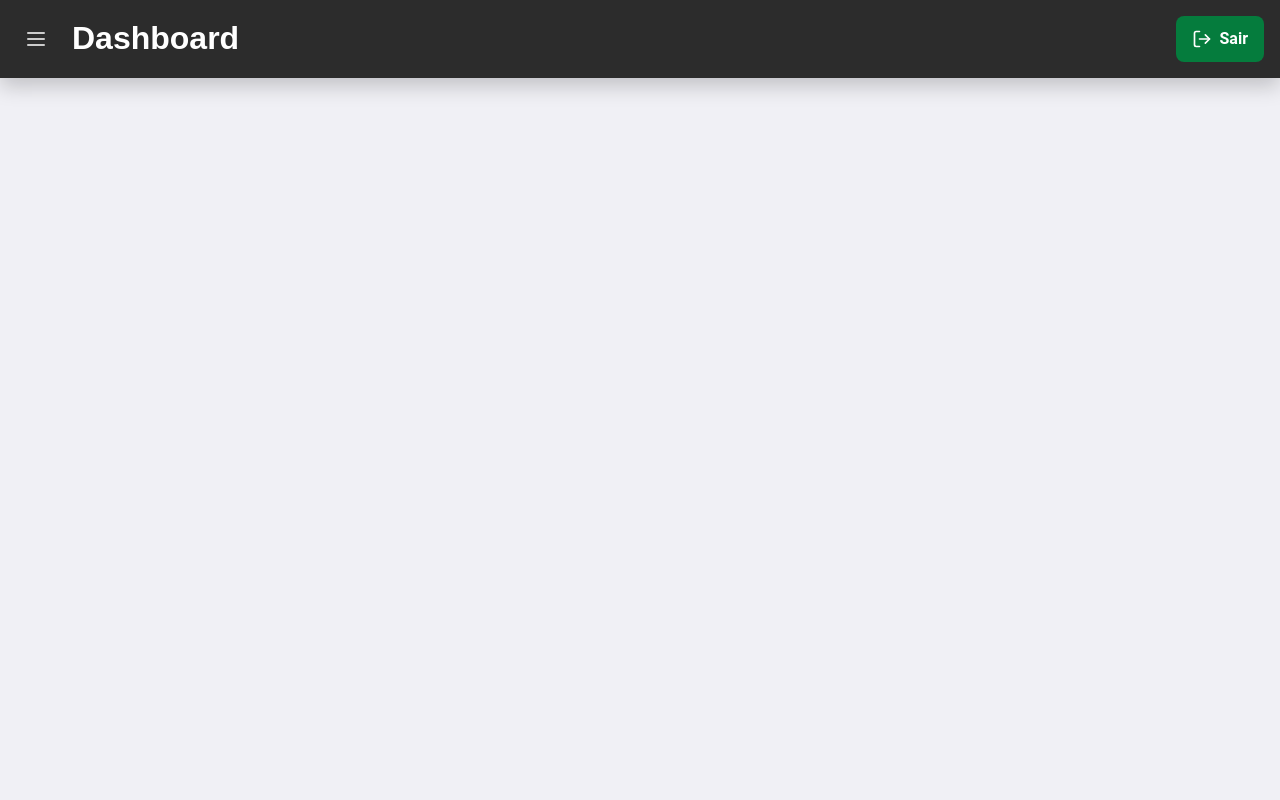
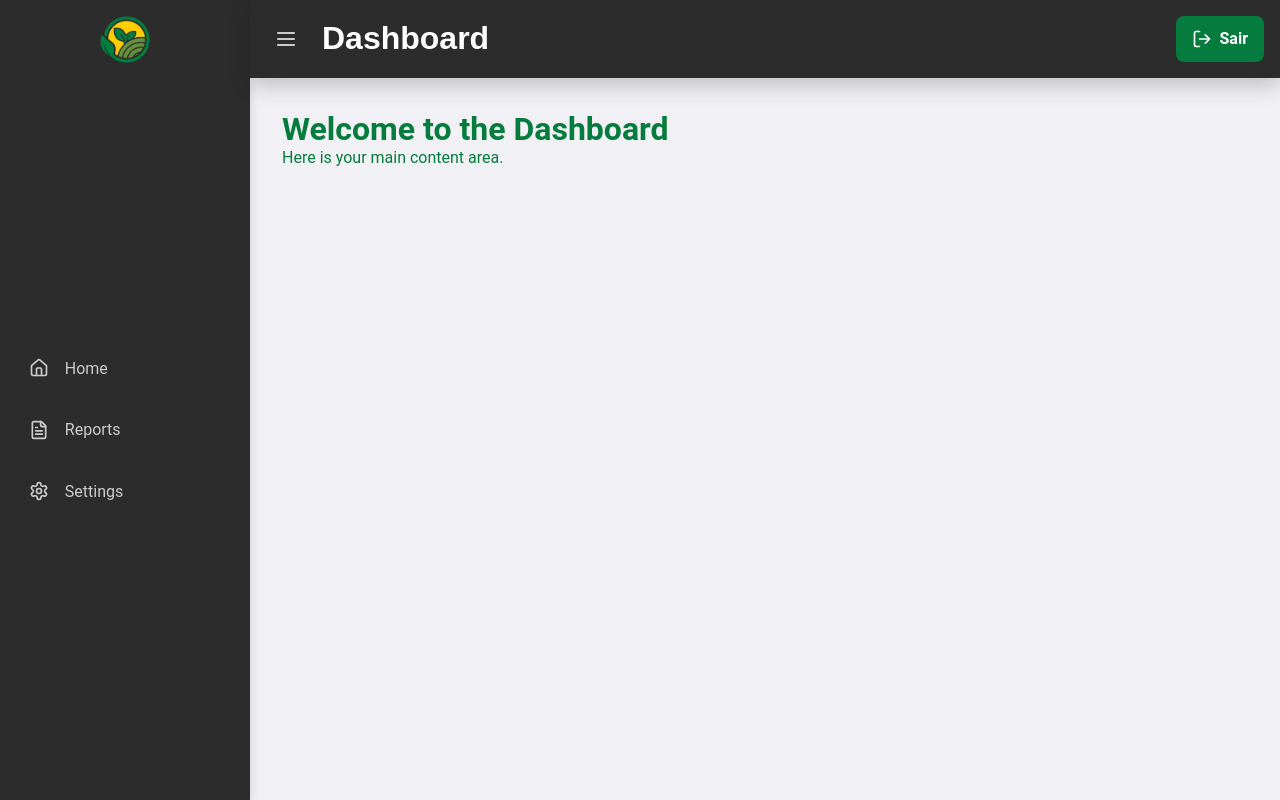
Before and after one commit to KevinRuanSoares/serasa_test_web, a React (Vite) app: page /dashboard in a window 1280 px wide. Built offline with nearby package versions, Linux system fonts and the light colour scheme; sample sign-in values are in the browser's storage.

Commit message:
feat: added sidebar;

```diff
--- /dev/null
+++ b/src/components/Sidebar/index.tsx
@@ -0,0 +1,37 @@
+import React from "react";
+import { Home, Settings, FileText } from "lucide-react";
+import { SidebarContainer, LogoSection, Logo, NavSection, NavItem, LogoutSection } from "./styles";
+
+interface SidebarProps {
+  onLogout?: () => void;
+}
+
+const Sidebar: React.FC<SidebarProps> = ({ onLogout }) => {
+  return (
+    <SidebarContainer>
+      <LogoSection>
+        <Logo>
+        <img src="assets/icon.png" alt="ProfProfile" width={50} />
+        </Logo>
+      </LogoSection>
+      <NavSection>
+        <NavItem>
+          <Home size={20} />
+          <span>Home</span>
+        </NavItem>
+        <NavItem>
+          <FileText size={20} />
+          <span>Reports</span>
+        </NavItem>
+        <NavItem>
+          <Settings size={20} />
+          <span>Settings</span>
+        </NavItem>
+      </NavSection>
+      <LogoutSection>
+      </LogoutSection>
+    </SidebarContainer>
+  );
+};
+
+export default Sidebar;
--- /dev/null
+++ b/src/components/Sidebar/styles.ts
@@ -0,0 +1,69 @@
+import styled from "styled-components";
+
+export const SidebarContainer = styled.div`
+  height: 100vh;
+  width: 250px;
+  background-color: #2c2c2c;
+  display: flex;
+  flex-direction: column;
+  justify-content: space-between;
+  padding: 1rem;
+  box-shadow: 2px 0 8px rgba(0, 0, 0, 0.1);
+`;
+
+export const LogoSection = styled.div`
+  text-align: center;
+  margin-bottom: 2rem;
+`;
+
+export const Logo = styled.h1`
+  font-size: 1.5rem;
+  color: #057C3D;
+  font-weight: bold;
+`;
+
+export const NavSection = styled.div`
+  display: flex;
+  flex-direction: column;
+  gap: 1rem;
+`;
+
+export const NavItem = styled.div`
+  display: flex;
+  align-items: center;
+  gap: 1rem;
+  padding: 0.8rem;
+  border-radius: 8px;
+  color: #cccccc;
+  cursor: pointer;
+  transition: all 0.3s;
+
+  &:hover {
+    background-color: #3d3d3d;
+    color: #057C3D;
+  }
+
+  span {
+    font-size: 1rem;
+  }
+`;
+
+export const LogoutSection = styled.div`
+  display: flex;
+  align-items: center;
+  gap: 1rem;
+  padding: 0.8rem;
+  border-radius: 8px;
+  color: #cccccc;
+  cursor: pointer;
+  transition: all 0.3s;
+
+  &:hover {
+    background-color: #3d3d3d;
+    color: #057C3D;
+  }
+
+  span {
+    font-size: 1rem;
+  }
+`;
--- a/src/components/TopBar/index.tsx
+++ b/src/components/TopBar/index.tsx
@@ -1,16 +1,25 @@
 import React from "react";
+import { useDispatch, useSelector } from 'react-redux';
+import { IRootState } from '../../redux/store';
+import { logout } from '../../redux/slices/authSlice';
 import { TopBarContainer, LeftSection, IconButton, CenterSection, SearchInputContainer, SearchInput, LogoutButton } from "./styled";
-import { Search, Menu, User, LogOut } from "lucide-react";
+import { Menu, LogOut } from "lucide-react";
 
 interface TopBarProps {
   title?: string;
   onMenuClick?: () => void;
   onUserClick?: () => void;
   onSearch?: (value: string) => void;
-  onLogout?: () => void;
 }
 
-const TopBar: React.FC<TopBarProps> = ({ title = "My App", onMenuClick, onUserClick, onSearch, onLogout }) => {
+const TopBar: React.FC<TopBarProps> = ({ title = "My App", onMenuClick}) => {
+
+  const dispatch = useDispatch();
+
+  const onLogout = () => {
+    dispatch(logout());
+  };
+
   return (
     <TopBarContainer>
       <LeftSection>
--- a/src/pages/auth/Dashboard/index.tsx
+++ b/src/pages/auth/Dashboard/index.tsx
@@ -1,12 +1,21 @@
 import TopBar from "../../../components/TopBar";
+import Sidebar from "../../../components/Sidebar";
+import { DashboardContainer, ContentArea, MainContent } from "../../../styles/auth/Dashboard";
 
 const Dashboard = () => {
 
-    return (
-        <div>
-            <TopBar title="Dashboard" />
-        </div>
-    );
+  return (
+    <DashboardContainer>
+      <Sidebar/>
+      <ContentArea>
+        <TopBar title="Dashboard" />
+        <MainContent>
+          <h1>Welcome to the Dashboard</h1>
+          <p>Here is your main content area.</p>
+        </MainContent>
+      </ContentArea>
+    </DashboardContainer>
+  );
 };
 
 export default Dashboard;
--- /dev/null
+++ b/src/styles/auth/Dashboard/index.ts
@@ -0,0 +1,16 @@
+import styled from 'styled-components';
+
+export const DashboardContainer = styled.div`
+  display: flex;
+`;
+
+export const ContentArea = styled.div`
+  flex: 1;
+  display: flex;
+  flex-direction: column;
+`;
+
+export const MainContent = styled.div`
+  padding: 2rem;
+  color: #057C3D;
+`;
```
